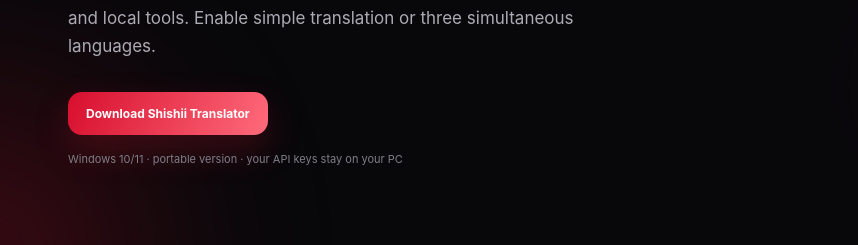
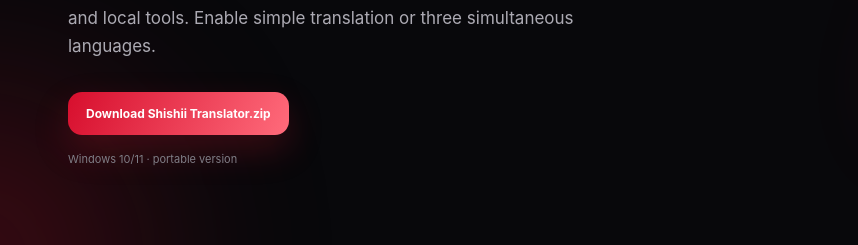
Before and after one commit to shiiou/shishii-translator, a plain HTML site: page index.html in a window 1280 px wide. Shown: the part 455-700 px from the top of the page, 0-858 px from the left. Drawn offline with Linux system fonts and the light colour scheme.

Commit message:
Update download link and hint text in index.html

```diff
--- a/index.html
+++ b/index.html
@@ -28,9 +28,9 @@
         <h1>Your voice,<br>in the right language.</h1>
         <p class="lead">Shishii Translator translates text and speech with DeepL, ElevenLabs and local tools. Enable simple translation or three simultaneous languages.</p>
         <div class="actions">
-          <a class="primary" href="https://github.com/shiiou/shishii-translator/releases/latest">Download Shishii Translator</a>
+          <a class="primary" href="https://github.com/shiiou/shishii-translator/releases/latest">Download Shishii Translator.zip</a>
         </div>
-        <p class="hint">Windows 10/11 · portable version · your API keys stay on your PC</p>
+        <p class="hint">Windows 10/11 · portable version</p>
       </div>
       <img class="hero-logo" src="shishii-logo.png" alt="Shishii Translator logo">
     </section>
```
